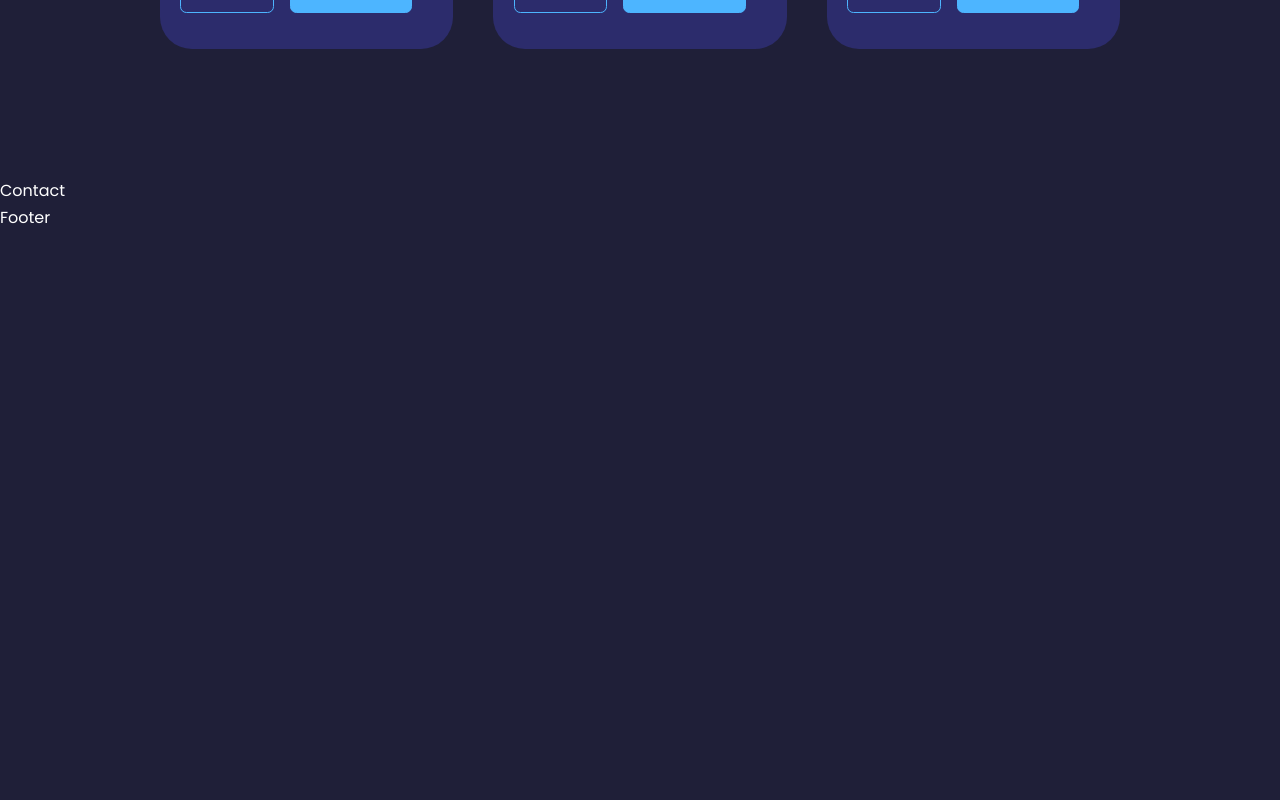
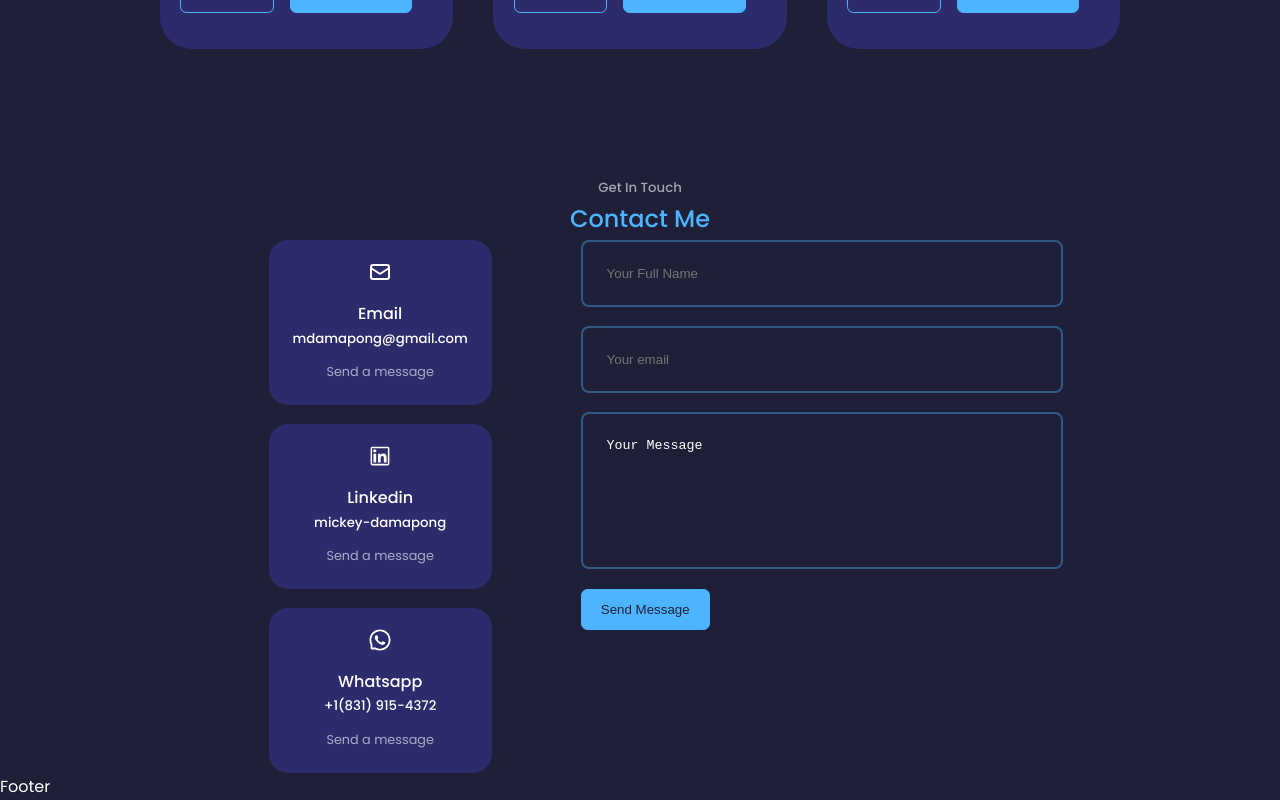
Before and after one commit to mdamapong/Porfolio, a React (Create React App) app: page / in a window 1280 px wide. Shown: the part 3064-3864 px from the top of the page. Before the commit the page ends 3295 px from the top, so only its background shows below. Built offline with nearby package versions, Linux system fonts and the light colour scheme.

Commit message:
contact section

```diff
--- a/src/components/contact/Contact.jsx
+++ b/src/components/contact/Contact.jsx
@@ -1,9 +1,43 @@
 import React from 'react';
 import './contact.css';
-
+import { HiOutlineMail, } from 'react-icons/hi';
+import { AiOutlineLinkedin, AiOutlineWhatsApp } from 'react-icons/ai'
 const Contact = () => {
   return (
-    <section id='contact'>Contact</section>
+    <section id='contact'>
+      <h5>Get In Touch</h5>
+      <h2>Contact Me</h2>
+
+      <div className='container contact__container'>
+        <div className='contact__options'>
+          <article className="contact__option">
+            <HiOutlineMail className='contact__option-icon' />
+            <h4>Email</h4>
+            <h5>mdamapong@gmail.com</h5>
+            <a href="http://mailto:mdamapong@gmail.com">Send a message</a>
+          </article>
+          <article className="contact__option">
+            <AiOutlineLinkedin className='contact__option-icon' />
+            <h4>Linkedin</h4>
+            <h5>mickey-damapong</h5>
+            <a href="https://www.linkedin.com/in/mickey-damapong/">Send a message</a>
+          </article>        <article className="contact__option">
+            <AiOutlineWhatsApp className='contact__option-icon' />
+            <h4>Whatsapp</h4>
+            <h5>+1(831) 915-4372</h5>
+            <a href="http://api.whatsapp.com/send?phone+18319154372">Send a message</a>
+          </article>
+        </div>
+        <form action="">
+          <input type="text" name='name' placeholder='Your Full Name' required />
+          <input type="email" name='email' placeholder='Your email' required />
+          <textarea name="message" rows="7" required>Your Message</textarea>
+          <button type='submit' className='btn btn-primary'>Send Message</button>
+        </form>
+
+      </div>
+
+    </section>
   )
 }
 
--- a/src/components/contact/contact.css
+++ b/src/components/contact/contact.css
@@ -0,0 +1,56 @@
+.container.contact__container {
+    width: 58%;
+    display: grid;
+    grid-template-columns: 30% 58%;
+    gap: 12%;
+}
+
+.contact__options {
+    display: flex;
+    flex-direction: column;
+    gap: 1.2rem;
+}
+
+.contact__option {
+    background: var(--color-bg-variant);
+    padding: 1.2rem;
+    border-radius: 1.2rem;
+    text-align: center;
+    border: 1px solid transparent;
+    transition: var(--transition);
+}
+
+.contact__option:hover {
+    background: transparent;
+    border-color: var(--color-primary-variant)
+}
+
+.contact__option-icon {
+    font-size: 1.5rem;
+    margin-bottom: 0.5rem;
+}
+
+.contact__option a {
+    margin-top: 0.7rem;
+    display: inline-block;
+    font-size: 0.8rem;
+}
+
+/* =========FORM======= */
+
+form {
+    display: flex;
+    flex-direction: column;
+    gap: 1.2rem;
+}
+
+input,
+textarea {
+    width: 100%;
+    padding: 1.5rem;
+    border-radius: 0.5rem;
+    background: transparent;
+    border: 2px solid var(--color-primary-variant);
+    resize: none;
+    color: var(--color-white);
+}
```
